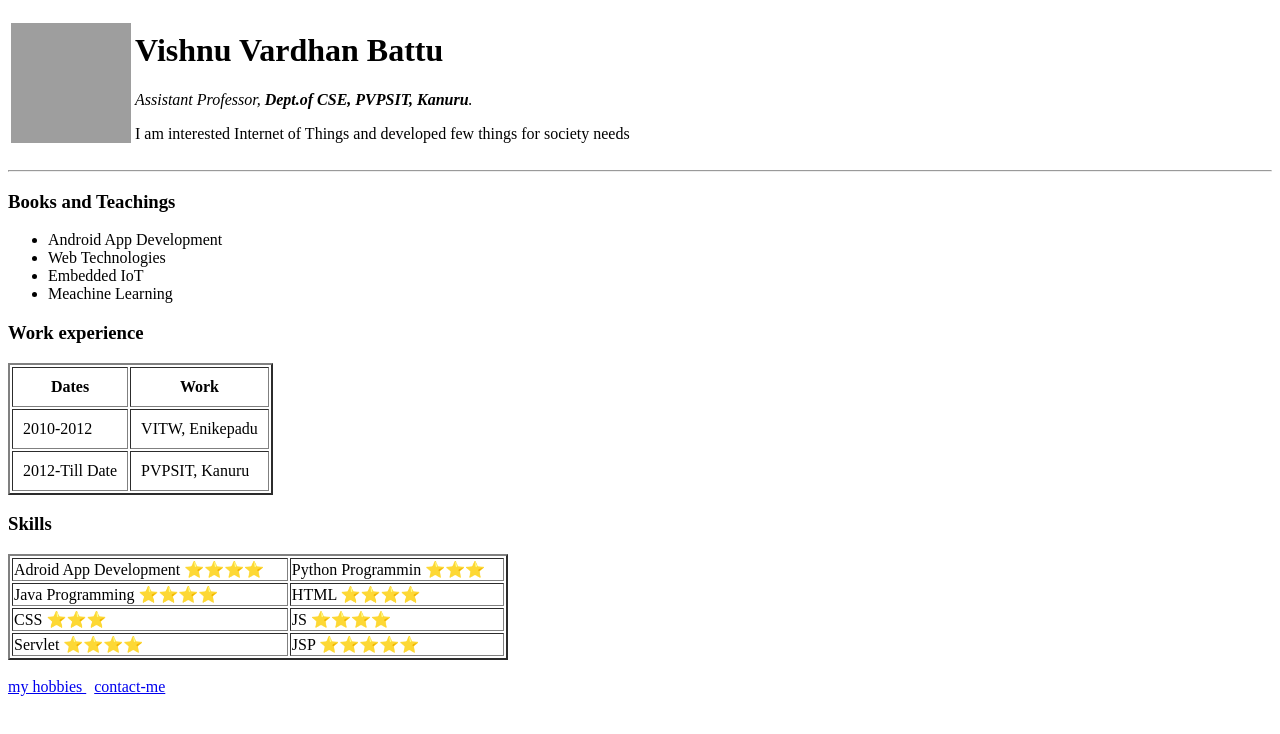
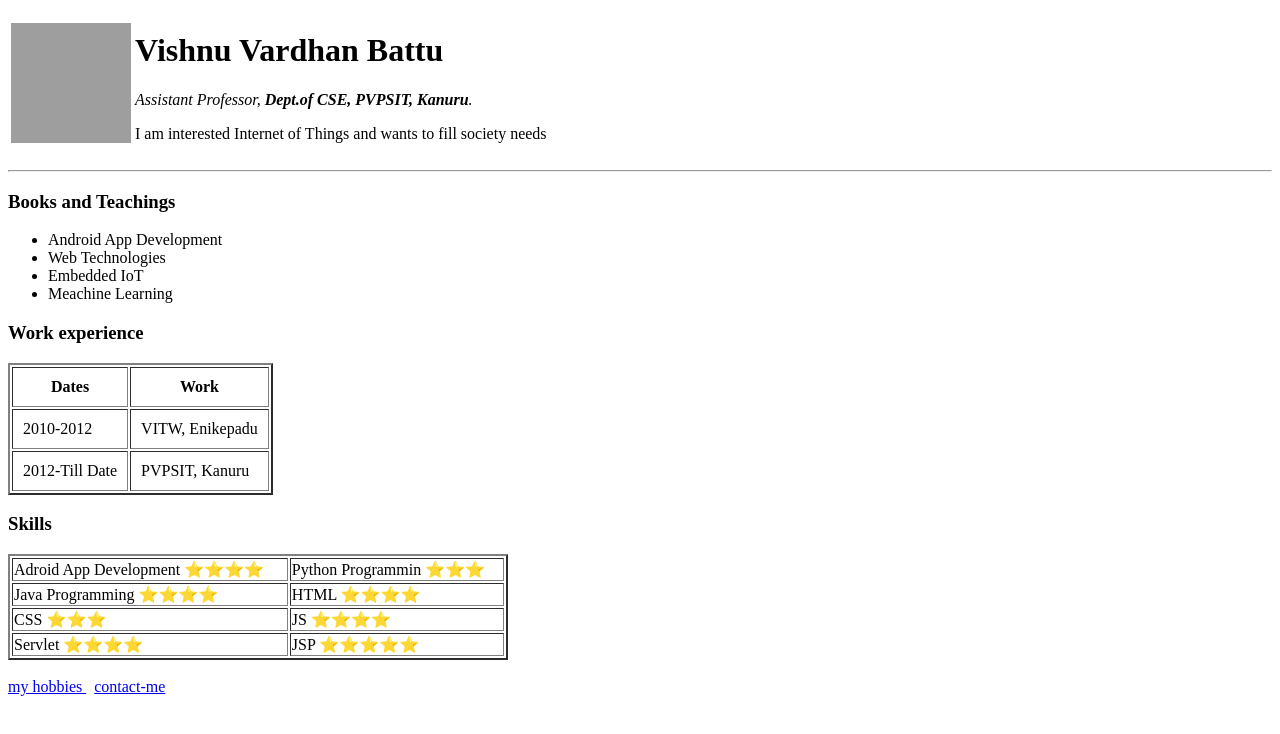
Before and after one commit to vishnuvardhan-b/cv, a plain HTML site: page index.html in a window 1280 px wide. Drawn offline with Linux system fonts and the light colour scheme; grey boxes are pictures that could not be loaded.

Commit message:
Update index.html

```diff
--- a/index.html
+++ b/index.html
@@ -13,7 +13,7 @@
       <td>
         <h1> Vishnu Vardhan Battu </h1>
         <p><em>Assistant Professor,<strong> Dept.of CSE, PVPSIT, Kanuru</strong>.</em></p>
-        <p>I am interested Internet of Things and developed few things for society needs</p>
+        <p>I am interested Internet of Things and wants to fill society needs</p>
       </td>
     </tr>
   </table>
```
